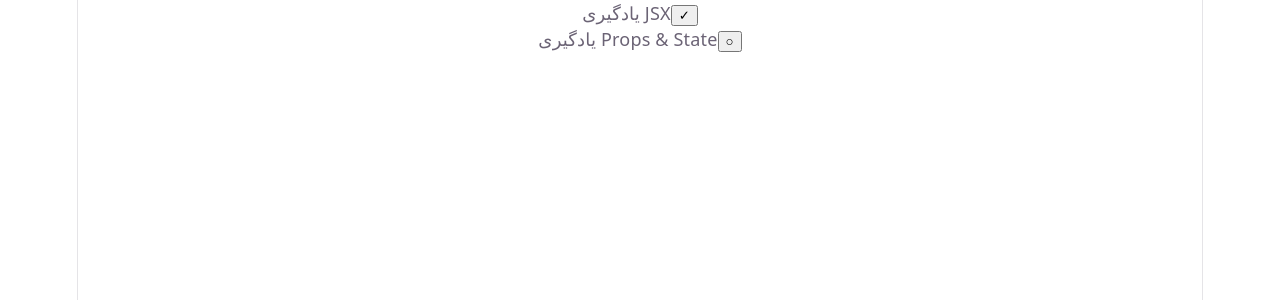
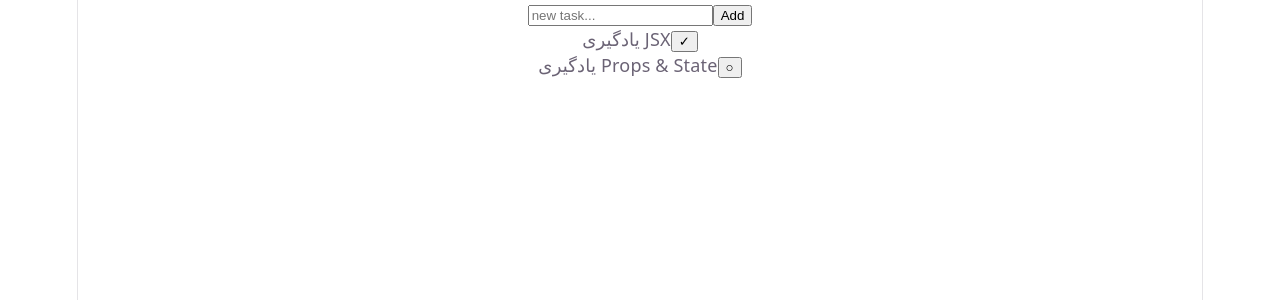
Before and after one commit to JamalSanei/Task-Manager-React-Learning-Project, a React (Vite) app: page / in a window 1280 px wide. Shown: the top 300 px of the page. Built offline with nearby package versions, Linux system fonts and the light colour scheme.

Commit message:
feat: TaskFrom component

```diff
--- a/src/App.tsx
+++ b/src/App.tsx
@@ -1,6 +1,7 @@
 import { useEffect, useState } from "react";
 import type { Task } from "./types/task";
 import TaskCard from "./components/TaskCard";
+import TaskForm from "./components/TaskForm";
 
 function App() {
   const [tasks, setTasks] = useState<Task[]>(() => {
@@ -20,12 +21,22 @@ function App() {
     );
   }
 
+  function handleAdd(title: string) {
+    const newTask: Task = {
+      id: Date.now(),
+      isDone: false,
+      title: title,
+    };
+    setTasks([...tasks, newTask]);
+  }
+
   useEffect(() => {
     localStorage.setItem("tasks", JSON.stringify(tasks));
   }, [tasks]);
 
   return (
     <div>
+      <TaskForm onAdd={handleAdd} />
       {tasks.map((task) => (
         <TaskCard key={task.id} task={task} onToggle={handleToggle} />
       ))}
--- /dev/null
+++ b/src/components/TaskForm.tsx
@@ -0,0 +1,29 @@
+import { useState } from "react";
+
+interface Props {
+  onAdd: (title: string) => void;
+}
+
+function TaskForm({ onAdd }: Props) {
+  const [title, setTitle] = useState("");
+
+  function handleSubmit(e: React.FormEvent) {
+    e.preventDefault();
+    if (!title.trim()) return;
+    onAdd(title.trim());
+    setTitle("");
+  }
+
+  return (
+    <form onSubmit={handleSubmit}>
+      <input
+        value={title}
+        onChange={(e) => setTitle(e.target.value)}
+        placeholder="new task..."
+      />
+      <button type="submit">Add</button>
+    </form>
+  );
+}
+
+export default TaskForm;
```
